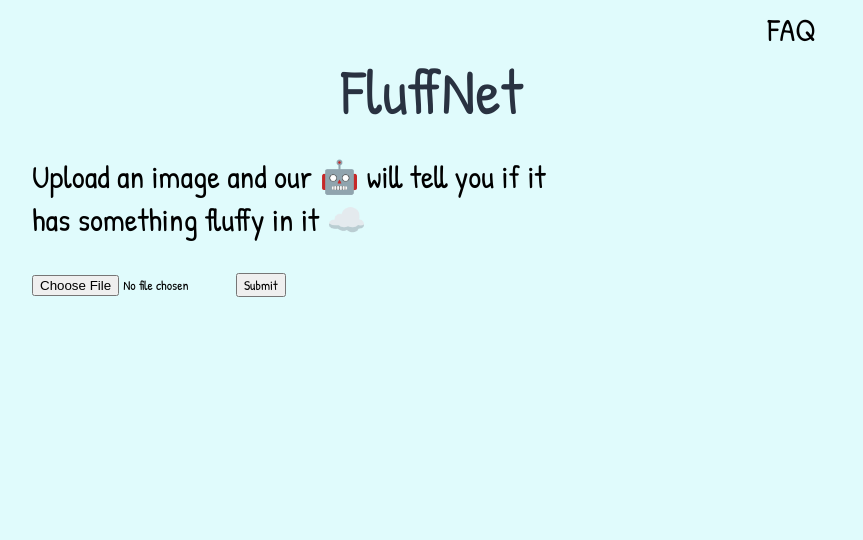
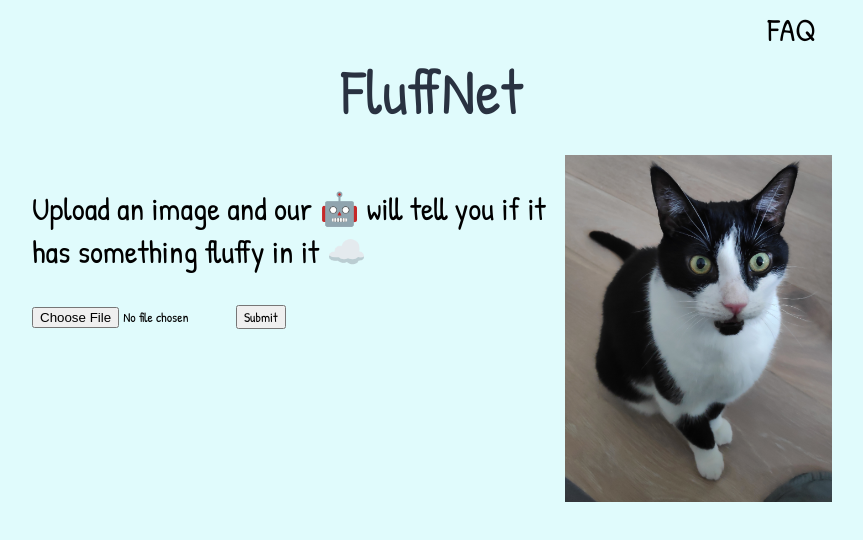
Before and after one commit to mihailthebuilder/fluffnet-front, a React (Create React App) app: page / in a window 1280 px wide. Shown: the top 540 px of the page, without its empty margins (208-1071 px from the left). Built offline with nearby package versions, Linux system fonts and the light colour scheme.

Commit message:
set default image

```diff
--- a/src/App.js
+++ b/src/App.js
@@ -1,9 +1,10 @@
 import { useState } from "react";
 import "./App.scss";
 import axios from "axios";
+import DefaultImage from "./default-image.jpg";
 
 function App() {
-  const [image, setImage] = useState({ preview: "", raw: "" });
+  const [image, setImage] = useState({ preview: DefaultImage, raw: "" });
   const [prediction, setPrediction] = useState({});
 
   const requestUrl =
--- a/src/App.scss
+++ b/src/App.scss
@@ -31,11 +31,16 @@ h1 {
 }
 
 #main {
+  margin-top: 2rem;
   display: grid;
   grid-template-columns: 2fr 1fr;
 
   p {
     font-size: 2rem;
+  }
+
+  img {
+    width: 100%;
   }
 }
 
```
Also changed, not shown: src/default-image.jpg (added).
